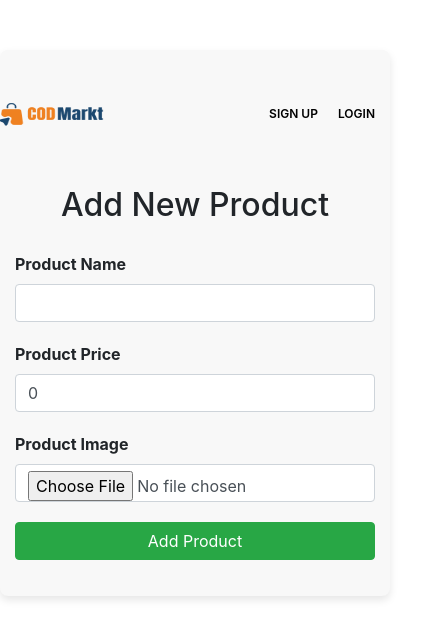
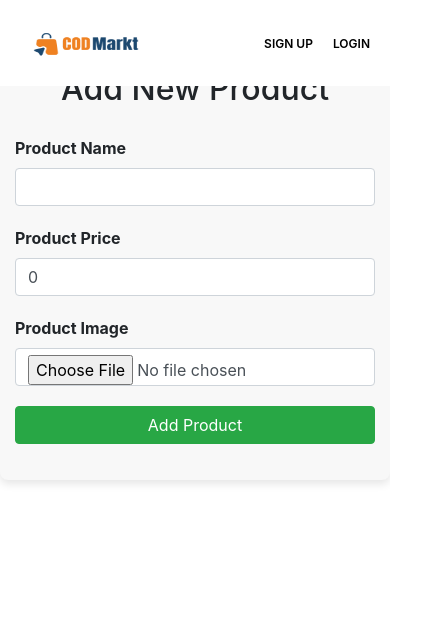
Before and after one commit to ayman251294/CODMARKT, a React (Create React App) app: page /addproducts in a window 390 px wide. Shown: the top 638 px of the page, 425 px wide, since content can reach past the window. Built offline with nearby package versions, Linux system fonts and the light colour scheme; no server answers; the database is empty; sample sign-in values are in the browser's storage.

Commit message:
edit css file to fix the nav bar in the big screens and the mobile phone

```diff
--- a/src/Components/AddProducts.js
+++ b/src/Components/AddProducts.js
@@ -66,8 +66,8 @@ export const AddProducts = ({ user }) => {
     }, [history]);
 
     return (
+        <><Navbar user={user} />
         <div className="container">
-            <Navbar user={user} />
             <h2>Add New Product</h2>
             <form autoComplete="off" onSubmit={addProduct} className="form-group">
                 <label htmlFor="product-name">Product Name</label>
@@ -76,29 +76,26 @@ export const AddProducts = ({ user }) => {
                     className="form-control"
                     required
                     onChange={(e) => setProductName(e.target.value)}
-                    value={productName}
-                />
+                    value={productName} />
                 <label htmlFor="product-price">Product Price</label>
                 <input
                     type="number"
                     className="form-control"
                     required
                     onChange={(e) => setProductPrice(e.target.value)}
-                    value={productPrice}
-                />
+                    value={productPrice} />
                 <label htmlFor="product-img">Product Image</label>
                 <input
                     type="file"
                     className="form-control"
                     id="file"
                     required
-                    onChange={productImgHandler}
-                />
+                    onChange={productImgHandler} />
                 <button type="submit" className="btn btn-success btn-md mybtn">
                     Add Product
                 </button>
             </form>
             {error && <span className="error-msg">{error}</span>}
-        </div>
+        </div></>
     );
 };
--- a/src/index.css
+++ b/src/index.css
@@ -35,6 +35,13 @@ img {
     width: 100%;
 }
 
+.slideer {
+    border-style: none;
+    width: 100%;
+    display: block;
+    margin-top: 85px;
+}
+
 
 @media(max-width: 768px) {
     .slideer {
@@ -43,6 +50,7 @@ img {
     display: block;
     margin-left: -100%;
     margin-right: auto;
+    margin-top: 70px;
     }
 }
 
@@ -51,21 +59,29 @@ img {
     display: flex;
     justify-content: space-between;
     align-items: baseline;
-    /* align-items: center; */
-    padding: 30px;
-    /* flex-direction: column; */
-    width: 1100px;
+    padding: 30px 70px 0px 70px;
+    position: fixed;
+    top: 0;
+    right: 0;
+    left: 0;
+    /* add a background color to ensure the navbar is visible over the other content */
+    background-color: #ffffff;
+    z-index: 9999;
 }
 
 @media(max-width: 768px) {
     .navbox {
-    display: flex;
-    justify-content: space-between;
-    align-items: baseline;
-    /* align-items: center; */
-    padding: 30px;
-    /* flex-direction: column; */
-    width: 460px;
+        display: flex;
+        justify-content: space-between;
+        align-items: baseline;
+        padding: 30px 0 0 30px;
+        position: fixed;
+        top: 0;
+        right: 0;
+        left: 0;
+        /* add a background color to ensure the navbar is visible over the other content */
+        background-color: #ffffff;
+        z-index: 9999;
     }
 }
 
@@ -385,3 +401,7 @@ h1 {
 .whatsapp-button i {
     margin-right: 5px; /* Add some space between the icon and the text */
 }
+
+.container-add {
+    margin-top: 100px;
+}
```
